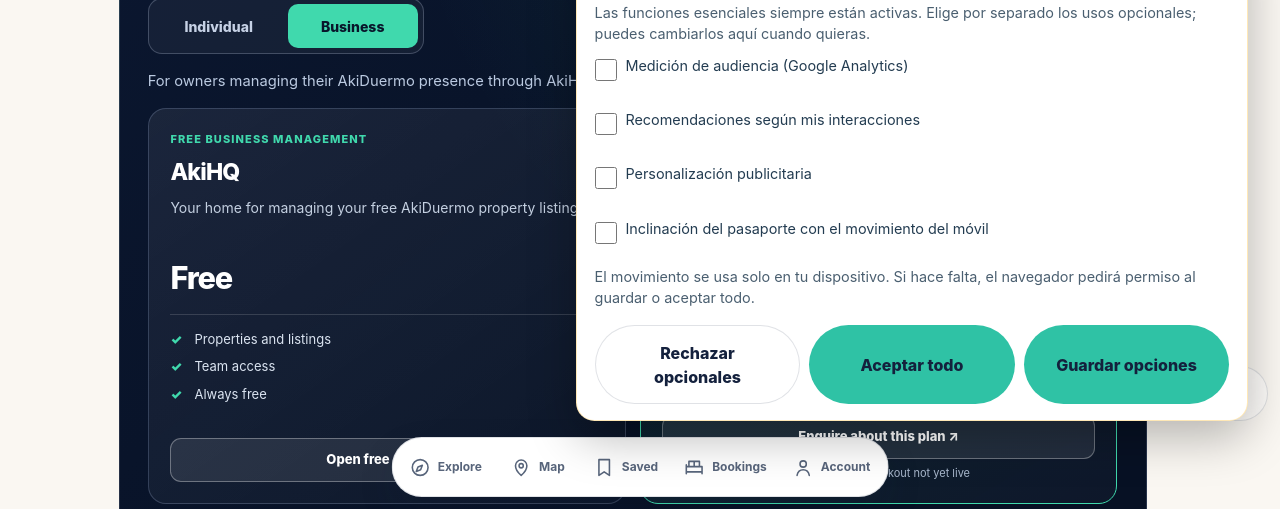
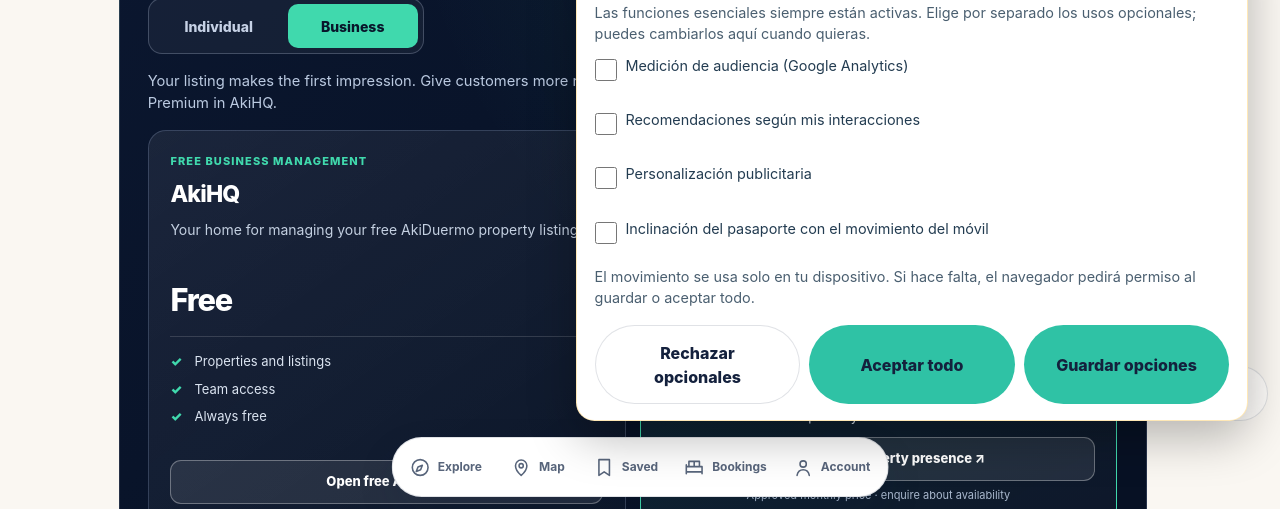
Before and after one commit to elguiriashing/AkiDuermo, a Next.js app: page /membership in a window 1280 px wide. Both pictures are taken after a click on the tab "Business". Shown: the part 291-800 px from the top of the page. Built offline with nearby package versions, Linux system fonts and the light colour scheme; no server answers.

Commit message:
Apply owner-approved monthly pricing and product-specific Premium upgrade paths

```diff
--- /dev/null
+++ b/config/approved-pricing.json
@@ -0,0 +1,48 @@
+{
+  "version": "2026-10-24",
+  "currency": "EUR",
+  "interval": "month",
+  "operations": {
+    "basico": {
+      "name": "AkiBusiness Basic",
+      "monthlyCents": 1999,
+      "tools": 4,
+      "monthlyPriceId": "price_1UTt5EGfzDhsgsQZe6z78bZb"
+    },
+    "standard": {
+      "name": "AkiBusiness Standard",
+      "monthlyCents": 4899,
+      "tools": 8,
+      "monthlyPriceId": "price_1UTt5XGfzDhsgsQZp5nKlb1r"
+    },
+    "pro": {
+      "name": "AkiBusiness Pro",
+      "monthlyCents": 9799,
+      "tools": 12,
+      "monthlyPriceId": "price_1UTt5YGfzDhsgsQZhdYtU3YP"
+    }
+  },
+  "discovery": {
+    "akipasa": {
+      "name": "AkiPasa Premium",
+      "individualCents": 199,
+      "businessCents": 1199,
+      "individualPriceId": "price_1UTt5YGfzDhsgsQZV1Fx5rt7",
+      "businessPriceId": "price_1UTt5ZGfzDhsgsQZNIatyDxl"
+    },
+    "akiduermo": {
+      "name": "AkiDuermo Premium",
+      "individualCents": 199,
+      "businessCents": 2499,
+      "individualPriceId": "price_1UTt5aGfzDhsgsQZnjkqPUSo",
+      "businessPriceId": "price_1UTt5bGfzDhsgsQZmZB2pxfA"
+    },
+    "akicoches": {
+      "name": "AkiCoches Premium",
+      "individualCents": 199,
+      "businessCents": 1999,
+      "individualPriceId": "price_1UTt5bGfzDhsgsQZ7td3zBQz",
+      "businessPriceId": "price_1UTt5cGfzDhsgsQZzfbiH7R6"
+    }
+  }
+}
--- a/src/app/membership/page.tsx
+++ b/src/app/membership/page.tsx
@@ -3,7 +3,16 @@ import { headers } from "next/headers";
 import { suiteHref } from "@/lib/suite-navigation";
 import { stayLocale } from "@/lib/akiduermo-i18n";
 import { StayAppShell } from "@/components/StayAppShell";
-import { AkiSuiteAudienceStudio, type MembershipAudienceOffer } from "@/components/AkiSuiteAudienceStudio";
+import {
+  AkiSuiteAudienceStudio,
+  type MembershipAudienceOffer,
+} from "@/components/AkiSuiteAudienceStudio";
+
+import {
+  approvedPricing,
+  monthlyPrice,
+  premiumName,
+} from "@/lib/approved-pricing";
 
 export const dynamic = "force-dynamic";
 export const metadata = {
@@ -17,54 +26,149 @@ export default async function StayMembershipPage() {
   const es = locale === "es";
   const individual: [MembershipAudienceOffer, MembershipAudienceOffer] = [
     {
-      id: "personal-free", name: "AkiDuermo Free",
+      id: "personal-free",
+      name: "AkiDuermo Free",
       label: es ? "Para particulares" : "For individuals",
-      description: es ? "Descubre alojamientos y organiza tus viajes sin cuota de membresía." : "Find accommodation and plan your trips without a membership fee.",
+      description: es
+        ? "Descubre alojamientos y organiza tus viajes sin cuota de membresía."
+        : "Find accommodation and plan your trips without a membership fee.",
       price: es ? "Gratis" : "Free",
-      benefits: es ? ["Descubre alojamientos", "Guarda tus favoritos", "Sin suscripción obligatoria"] : ["Discover accommodation", "Save favourite stays", "No required subscription"],
-      action: <Link href="/">{es ? "Explorar alojamientos" : "Explore stays"} ↗</Link>,
+      benefits: es
+        ? [
+            "Descubre alojamientos",
+            "Guarda tus favoritos",
+            "Sin suscripción obligatoria",
+          ]
+        : [
+            "Discover accommodation",
+            "Save favourite stays",
+            "No required subscription",
+          ],
+      action: (
+        <Link href="/">
+          {es ? "Explorar alojamientos" : "Explore stays"} ↗
+        </Link>
+      ),
     },
     {
-      id: "personal-premium", name: "AkiDuermo Personal Premium",
+      id: "personal-premium",
+      name: premiumName("akiduermo", "individual", locale),
       label: es ? "Premium personal" : "Personal Premium",
-      description: es ? "Ventajas para viajeros, independientes de las mejoras para propietarios." : "Traveller benefits, separate from upgrades for property owners.",
-      price: es ? "Próximamente" : "Coming soon",
-      benefits: es ? ["Para huéspedes, no propietarios", "Sin compra hasta el lanzamiento", "Sin herramientas de AkiBusiness"] : ["For travellers, not property owners", "New purchases not yet available", "No AkiBusiness tools included"],
-      action: <button type="button" disabled>{es ? "Aún no disponible" : "Not available yet"}</button>,
-      note: es ? "Los planes personales existentes no se modifican." : "Existing personal subscriptions are unchanged.",
+      description: es
+        ? "Ventajas para viajeros, independientes de las mejoras para propietarios."
+        : "Traveller benefits, separate from upgrades for property owners.",
+      price: monthlyPrice(
+        approvedPricing.discovery.akiduermo.individualCents,
+        locale,
+      ),
+      period: es ? "/ mes" : "/ month",
+      benefits: es
+        ? [
+            "Para huéspedes, no propietarios",
+            "Sin compra hasta el lanzamiento",
+            "Sin herramientas de AkiBusiness",
+          ]
+        : [
+            "For travellers, not property owners",
+            "New purchases not yet available",
+            "No AkiBusiness tools included",
+          ],
+      action: (
+        <button type="button" disabled>
+          {es ? "Aún no disponible" : "Not available yet"}
+        </button>
+      ),
+      note: es
+        ? "Los planes personales existentes no se modifican."
+        : "Existing personal subscriptions are unchanged.",
       highlighted: true,
     },
   ];
   const business: [MembershipAudienceOffer, MembershipAudienceOffer] = [
     {
-      id: "akihq-free", name: "AkiHQ",
+      id: "akihq-free",
+      name: "AkiHQ",
       label: es ? "Gestión gratuita" : "Free business management",
-      description: es ? "Tu centro para gestionar gratis tu alojamiento de AkiDuermo." : "Your home for managing your free AkiDuermo property listing.",
+      description: es
+        ? "Tu centro para gestionar gratis tu alojamiento de AkiDuermo."
+        : "Your home for managing your free AkiDuermo property listing.",
       price: es ? "Gratis" : "Free",
-      benefits: es ? ["Propiedades y fichas", "Acceso del equipo", "Siempre gratis"] : ["Properties and listings", "Team access", "Always free"],
-      action: <Link href={suiteHref("hq", locale)}>{es ? "Abrir AkiHQ gratis" : "Open free AkiHQ"} ↗</Link>,
+      benefits: es
+        ? ["Propiedades y fichas", "Acceso del equipo", "Siempre gratis"]
+        : ["Properties and listings", "Team access", "Always free"],
+      action: (
+        <Link href={suiteHref("hq", locale)}>
+          {es ? "Abrir AkiHQ gratis" : "Open free AkiHQ"} ↗
+        </Link>
+      ),
     },
     {
-      id: "akiduermo-listing-premium", name: "AkiDuermo Business Premium",
-      label: es ? "Premium empresarial para AkiHQ" : "Business Premium for AkiHQ",
-      description: es ? "Mejora tu presencia y desbloquea herramientas Premium para gestionar tu alojamiento AkiDuermo desde AkiHQ." : "Upgrade your presence and unlock premium tools for managing your AkiDuermo property through AkiHQ.",
-      price: "€14.99",
+      id: "akiduermo-listing-premium",
+      name: premiumName("akiduermo", "business", locale),
+      label: es
+        ? "Premium empresarial para AkiHQ"
+        : "Business Premium for AkiHQ",
+      description: es
+        ? "Una ficha básica cuenta lo esencial. Presenta mejor tu alojamiento con contenido ampliado y herramientas Premium en AkiHQ."
+        : "A basic listing covers the essentials. Show more of your property with enhanced media and Premium listing tools in AkiHQ.",
+      price: monthlyPrice(
+        approvedPricing.discovery.akiduermo.businessCents,
+        locale,
+      ),
       period: es ? "/ mes por propiedad" : "/ month per property",
-      benefits: es ? ["Visibilidad Premium de tu propiedad", "Contenido multimedia ampliado", "AkiBusiness se contrata aparte"] : ["Premium property presence", "Enhanced accommodation media", "AkiBusiness sold separately"],
+      benefits: es
+        ? [
+            "Visibilidad Premium de tu propiedad",
+            "Contenido multimedia ampliado",
+            "AkiBusiness se contrata aparte",
+          ]
+        : [
+            "Premium property presence",
+            "Enhanced accommodation media",
+            "AkiBusiness sold separately",
+          ],
       highlighted: true,
-      action: <a href="mailto:alex@akipasa.com?subject=AkiDuermo%20Business%20Premium">{es ? "Consultar disponibilidad" : "Enquire about this plan"} ↗</a>,
-      note: es ? "Precio previsto · checkout pendiente" : "Staged price · checkout not yet live",
+      action: (
+        <a href="mailto:alex@akipasa.com?subject=AkiDuermo%20Premium%20business">
+          {es
+            ? "Quiero mejorar mi alojamiento"
+            : "Upgrade my property presence"}{" "}
+          ↗
+        </a>
+      ),
+      note: es
+        ? "Precio mensual aprobado · consulta la disponibilidad"
+        : "Approved monthly price · enquire about availability",
     },
   ];
-  return <StayAppShell locale={locale}>
-    <AkiSuiteAudienceStudio
-      theme="mint" locale={locale} product="AkiDuermo"
-      eyebrow="AKIDUERMO / AKISUITE"
-      title={es ? "Tu próxima estancia, a tu manera." : "A better stay starts here."}
-      description={es ? "Membresías para viajeros y propietarios, claramente separadas." : "Separate memberships for travellers and property owners."}
-      individual={individual} business={business}
-      businessSoftwareHref={suiteHref("business", locale)}
-      footerNote={<p>{es ? "Premium personal, Premium de alojamientos y AkiBusiness son suscripciones independientes. Ninguna compra se realiza aquí." : "Personal Premium, property Premium and AkiBusiness are separate subscriptions. This page does not collect payment."}</p>}
-    />
-  </StayAppShell>;
+  return (
+    <StayAppShell locale={locale}>
+      <AkiSuiteAudienceStudio
+        theme="mint"
+        locale={locale}
+        product="AkiDuermo"
+        eyebrow="AKIDUERMO / AKISUITE"
+        title={
+          es
+            ? "Tu próxima estancia, a tu manera."
+            : "A better stay starts here."
+        }
+        description={
+          es
+            ? "Membresías para viajeros y propietarios, claramente separadas."
+            : "Separate memberships for travellers and property owners."
+        }
+        individual={individual}
+        business={business}
+        businessSoftwareHref={suiteHref("business", locale)}
+        footerNote={
+          <p>
+            {es
+              ? "Premium personal, Premium de alojamientos y AkiBusiness son suscripciones independientes. Ninguna compra se realiza aquí."
+              : "Personal Premium, property Premium and AkiBusiness are separate subscriptions. This page does not collect payment."}
+          </p>
+        }
+      />
+    </StayAppShell>
+  );
 }
--- a/src/components/AkiSuiteAudienceStudio.tsx
+++ b/src/components/AkiSuiteAudienceStudio.tsx
@@ -160,8 +160,8 @@ export function AkiSuiteAudienceStudio({
               ? `Para descubrir y disfrutar de ${product}. No necesitas tener un negocio.`
               : `For discovering and enjoying ${product}. No business account needed.`
             : es
-              ? `Para propietarios que gestionan su presencia en ${product} mediante AkiHQ.`
-              : `For owners managing their ${product} presence through AkiHQ.`}
+              ? `Tu ficha es el primer contacto. Dale a tus clientes más motivos para elegirte con Premium en AkiHQ.`
+              : `Your listing makes the first impression. Give customers more reasons to choose you with Premium in AkiHQ.`}
         </p>
         {audience === "business" && beforeOffers}
         <div className={styles.grid}>
@@ -186,8 +186,8 @@ export function AkiSuiteAudienceStudio({
               </strong>
               <p>
                 {es
-                  ? "AkiBusiness Standard, Plus y Pro añaden herramientas de operaciones de pago por ubicación. No están incluidas en Premium."
-                  : "AkiBusiness Standard, Plus and Pro add separate paid operating tools per location. They are not included in listing Premium."}
+                  ? "AkiBusiness Basic, Standard y Pro añaden herramientas de operaciones de pago por ubicación. No están incluidas en Premium."
+                  : "AkiBusiness Basic, Standard and Pro add separate paid operating tools per location. They are not included in listing Premium."}
               </p>
             </div>
             <a href={businessSoftwareHref}>
--- /dev/null
+++ b/src/lib/approved-pricing.ts
@@ -0,0 +1,25 @@
+/** Owner-approved monthly EUR catalogue, synchronized across the five products.
+ * Historical plan identifiers and existing subscription terms are retained. */
+import catalogue from "../../config/approved-pricing.json";
+export const approvedPricing = catalogue;
+export function monthlyPrice(cents: number, locale: "en" | "es") {
+  return new Intl.NumberFormat(locale === "es" ? "es-ES" : "en-IE", {
+    style: "currency",
+    currency: "EUR",
+  }).format(cents / 100);
+}
+export function premiumName(
+  product: "akipasa" | "akiduermo" | "akicoches",
+  audience: "individual" | "business",
+  locale: "en" | "es",
+) {
+  const audienceName =
+    audience === "individual"
+      ? locale === "es"
+        ? "para particulares"
+        : "for individuals"
+      : locale === "es"
+        ? "para empresas"
+        : "for businesses";
+  return `${catalogue.discovery[product].name} (${audienceName})`;
+}
```
Also changed, not shown: 6 other files (tests, documents, lock files or other folders).
